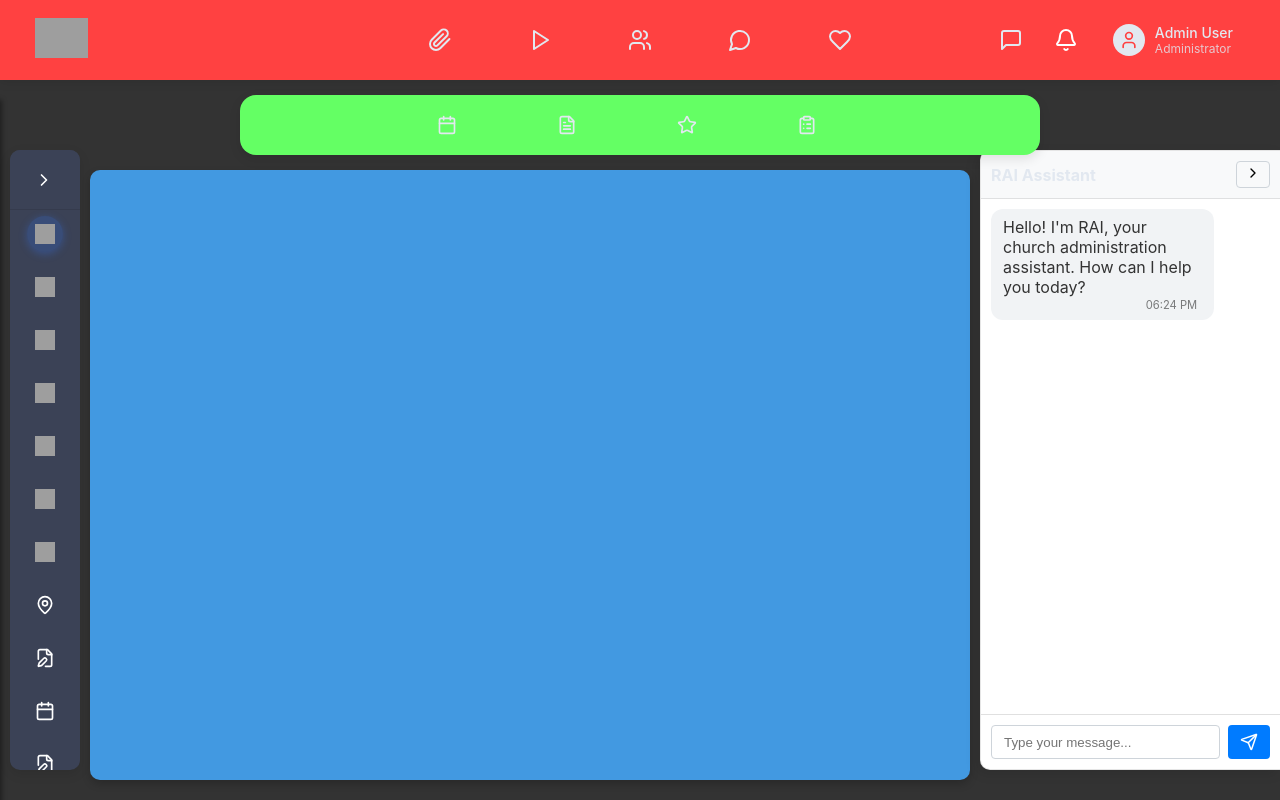
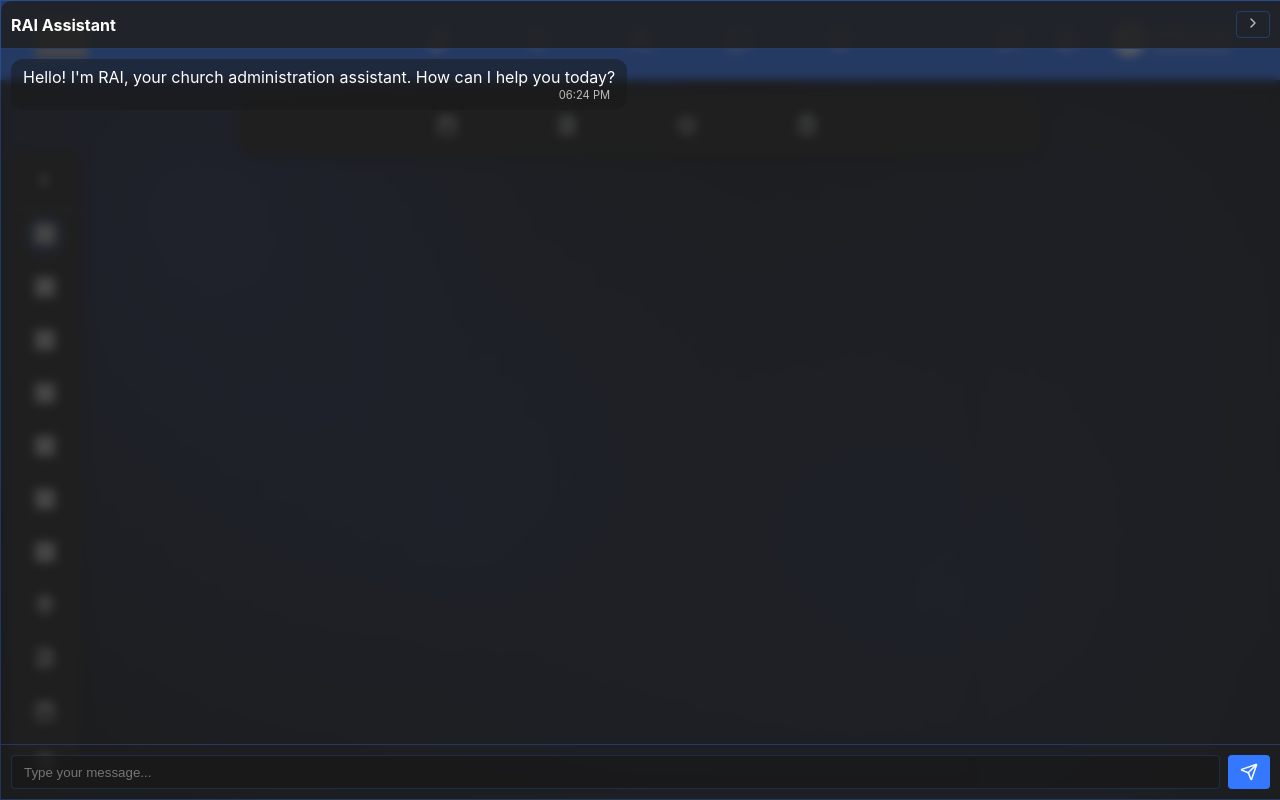
Before and after one commit to JAHAVL/redefine_admin, a React (Create React App) app: page / in a window 1280 px wide. Built offline with nearby package versions, Linux system fonts and the light colour scheme; grey boxes are pictures that could not be loaded.

Commit message:
Enhance theme system with dedicated RAI Chat theme file and improved responsive layout

```diff
--- a/src/components/MainPageTemplate/MainPageTemplate.tsx
+++ b/src/components/MainPageTemplate/MainPageTemplate.tsx
@@ -135,15 +135,13 @@ const MainPageTemplate: React.FC<MainPageTemplateProps> = ({
           style={{
             position: 'absolute',
             marginLeft: leftMenuCollapsed ? '90px' : '260px',
-            marginRight: raiChatExpanded ? '310px' : '80px',
+            right: raiChatExpanded ? 'calc(var(--rai-width) + 10px)' : 'calc(var(--sidebar-collapsed-width) + 10px)',
             width: 'auto',
-            backgroundColor: 'var(--accent-color)',
-            // Adjusted to 30px for more balanced spacing
+            backgroundColor: 'transparent',
             top: 'calc(var(--header-height) + var(--submenu-height) + 30px)',
             height: 'auto',
             bottom: '20px',
             transition: 'all 0.3s ease',
-            // Force a much higher z-index while still below top menu and submenu
             zIndex: 80
           }}
         >
--- a/src/components/RAIChat/RAIChat.css
+++ b/src/components/RAIChat/RAIChat.css
@@ -1,21 +1,24 @@
 /* RAIChat.css */
+@import './rai-theme.css';
+
 .rai-chat {
   position: fixed;
   top: calc(var(--header-height) + var(--submenu-height) + 10px); /* Align with left menu */
   right: 0; /* Docked to the right edge */
   width: var(--rai-width); /* Use the theme variable for width */
   height: calc(100% - var(--header-height) - var(--submenu-height) - 40px); /* Match left menu height */
-  background-color: var(--chat-bg);
+  background-color: var(--rai-bg);
   border-radius: 10px 0 0 10px; /* Rounded corners only on the left side */
-  border-left: 1px solid var(--border-color);
-  border-top: 1px solid var(--border-color);
-  border-bottom: 1px solid var(--border-color);
+  border-left: 1px solid var(--rai-border);
+  border-top: 1px solid var(--rai-border);
+  border-bottom: 1px solid var(--rai-border);
   border-right: none; /* No right border for docked appearance */
-  box-shadow: -4px 4px 12px var(--shadow-color); /* Shadow only on the left side */
+  box-shadow: -4px 4px 12px var(--rai-shadow); /* Shadow only on the left side */
   transition: all 0.3s ease;
   display: flex;
   flex-direction: column;
   z-index: 999; /* Ensure it appears above everything */
+  backdrop-filter: blur(5px); /* Add subtle blur effect for transparency */
 }
 
 .rai-chat.collapsed {
@@ -25,8 +28,8 @@
 
 .chat-header {
   padding: 10px;
-  background-color: #f8f9fa;
-  border-bottom: 1px solid var(--border-color);
+  background-color: var(--rai-header-bg);
+  border-bottom: 1px solid var(--rai-border);
   display: flex;
   justify-content: space-between;
   align-items: center;
@@ -36,14 +39,16 @@
 .chat-header h3 {
   margin: 0;
   font-size: 1rem;
+  color: var(--rai-text);
 }
 
 .chat-header button {
   background: transparent;
-  border: 1px solid #ced4da;
+  border: 1px solid var(--rai-border);
   padding: 3px 8px;
   border-radius: 4px;
   cursor: pointer;
+  color: var(--rai-text-secondary);
 }
 
 .chat-content {
@@ -53,6 +58,7 @@
   display: flex;
   flex-direction: column;
   gap: 10px;
+  color: var(--rai-text);
 }
 
 .message {
@@ -64,14 +70,14 @@
 
 .user-message {
   align-self: flex-end;
-  background-color: #007bff;
-  color: white;
+  background-color: var(--rai-user-msg-bg);
+  color: var(--rai-text);
 }
 
 .ai-message {
   align-self: flex-start;
-  background-color: #f1f3f5;
-  color: #333;
+  background-color: var(--rai-ai-msg-bg);
+  color: var(--rai-text);
 }
 
 .message-content {
@@ -87,30 +93,28 @@
   bottom: -15px;
   right: 5px;
   font-size: 0.7rem;
-  color: rgba(0, 0, 0, 0.5);
-}
-
-.user-message .message-time {
-  color: rgba(255, 255, 255, 0.7);
+  color: var(--rai-text-secondary);
 }
 
 .chat-input {
   display: flex;
   padding: 10px;
-  border-top: 1px solid #e0e0e0;
+  border-top: 1px solid var(--rai-border);
 }
 
 .chat-input input {
   flex: 1;
   padding: 8px 12px;
-  border: 1px solid #ced4da;
+  border: 1px solid var(--rai-input-border);
   border-radius: 4px;
   margin-right: 8px;
+  background-color: var(--rai-input-bg);
+  color: var(--rai-text);
 }
 
 .chat-input button {
-  background-color: #007bff;
-  color: white;
+  background-color: var(--rai-button-bg);
+  color: var(--rai-text);
   border: none;
   border-radius: 4px;
   padding: 8px 12px;
@@ -120,16 +124,34 @@
   justify-content: center;
 }
 
+.chat-input button:hover {
+  background-color: var(--rai-button-hover);
+}
+
 .chat-icon {
   display: flex;
   justify-content: center;
   align-items: center;
   height: 50px;
-  color: #007bff;
+  color: var(--rai-button-bg);
 }
 
 @media (max-width: 991px) {
   .rai-chat {
-    display: none;
+    width: 100%;
+    height: 100%;
+    top: 0;
+    left: 0;
+    right: 0;
+    bottom: 0;
+    z-index: 9999;
+    background-color: var(--rai-bg);
+    border-radius: 0;
+    transition: transform 0.3s ease;
+    transform: translateX(100%);
+  }
+
+  .rai-chat.expanded {
+    transform: translateX(0);
   }
 }
--- /dev/null
+++ b/src/components/RAIChat/rai-theme.css
@@ -0,0 +1,17 @@
+/* RAI Chat Theme - Colors and Styles ONLY (No layout, size, or spacing) */
+
+:root {
+  /* RAI Chat specific colors */
+  --rai-bg: rgba(32, 32, 32, 0.7);          /* Semi-transparent dark background */
+  --rai-border: rgba(52, 120, 255, 0.3);    /* Subtle blue border */
+  --rai-header-bg: rgba(32, 32, 32, 0.85);  /* Slightly darker header */
+  --rai-shadow: rgba(0, 0, 0, 0.2);         /* Subtle shadow */
+  --rai-text: #ffffff;                      /* White text */
+  --rai-text-secondary: rgba(255, 255, 255, 0.7); /* Secondary text */
+  --rai-input-bg: rgba(25, 25, 25, 0.7);    /* Input background */
+  --rai-input-border: rgba(52, 120, 255, 0.2); /* Input border */
+  --rai-button-bg: #3478ff;                 /* Button background */
+  --rai-button-hover: rgba(52, 120, 255, 0.8); /* Button hover */
+  --rai-user-msg-bg: rgba(52, 120, 255, 0.2); /* User message background */
+  --rai-ai-msg-bg: rgba(25, 25, 25, 0.5);   /* AI message background */
+}
--- a/src/index.css
+++ b/src/index.css
@@ -8,7 +8,14 @@ body {
     sans-serif;
   -webkit-font-smoothing: antialiased;
   -moz-osx-font-smoothing: grayscale;
-  background-color: var(--page-bg); /* Use the theme variable for page background */
+  background-color: #171717; /* Dark base */
+  background-image:
+    radial-gradient(circle at 15% 25%, rgba(37, 56, 113, 0.5) 0%, transparent 45%),
+    radial-gradient(circle at 85% 25%, rgba(30, 45, 93, 0.3) 0%, transparent 40%),
+    radial-gradient(circle at 75% 75%, rgba(37, 56, 113, 0.4) 0%, transparent 50%),
+    radial-gradient(circle at 35% 65%, rgba(37, 56, 113, 0.35) 0%, transparent 55%);
+  background-attachment: fixed;
+  background-size: 100% 100%;
 }
 
 code {
--- a/src/theme/theme.css
+++ b/src/theme/theme.css
@@ -1,22 +1,22 @@
 :root {
   /* Primary brand colors */
-  --primary-color: rgb(255, 65, 65);      /* TopMenu background */
-  --secondary-color: rgb(100, 255, 100);  /* SubMenu background */
-  --accent-color: rgb(255, 255, 0);       /* Main content background */
+  --primary-color: #3478ff;      /* TopMenu background - bright blue (from active links) */
+  --secondary-color: #202020;    /* SubMenu background - dark gray */
+  --accent-color: #202020;       /* Main content background - dark gray (from container2-bg) */
 
   /* Layout colors */
-  --container-bg: transparent;            /* Main container background - transparent */
-  --left-menu-bg: rgb(59, 66, 86);        /* LeftMenu background */
-  --chat-bg: white;                       /* RAI Chat background */
-  --page-bg: #333333;                     /* Overall page background - dark grey */
+  --container-bg: transparent;   /* Main container background - transparent */
+  --left-menu-bg: #202020;       /* LeftMenu background - matching SubMenu */
+  --chat-bg: #1b1919;            /* RAI Chat background - dark gray (from quote-content-inner) */
+  --page-bg: #171717;            /* Overall page background - dark theme container-bg */
 
   /* Text colors */
-  --text-light: white;                    /* Light text (for dark backgrounds) */
-  --text-dark: #333;                      /* Dark text (for light backgrounds) */
-  --text-muted: rgba(255, 255, 255, 0.7); /* Muted text */
+  --text-light: #ffffff;         /* Light text (for dark backgrounds) */
+  --text-dark: #b4b4b4;          /* Dark text (from ourbelief-p in dark theme) */
+  --text-muted: rgba(255, 255, 255, 0.5); /* Muted text (from quote-by span) */
 
   /* Border and shadow colors */
-  --border-color: rgba(0, 0, 0, 0.1);     /* Border color */
-  --shadow-color: rgba(0, 0, 0, 0.1);     /* Shadow color */
-  --hover-bg: rgba(255, 255, 255, 0.1);   /* Hover background color */
+  --border-color: #393737;       /* Border color (from cate-tabs border) */
+  --shadow-color: rgba(0, 0, 0, 0.3);     /* Shadow color - subtle */
+  --hover-bg: #353535;           /* Hover background (from hover-noti-color) */
 }
```
